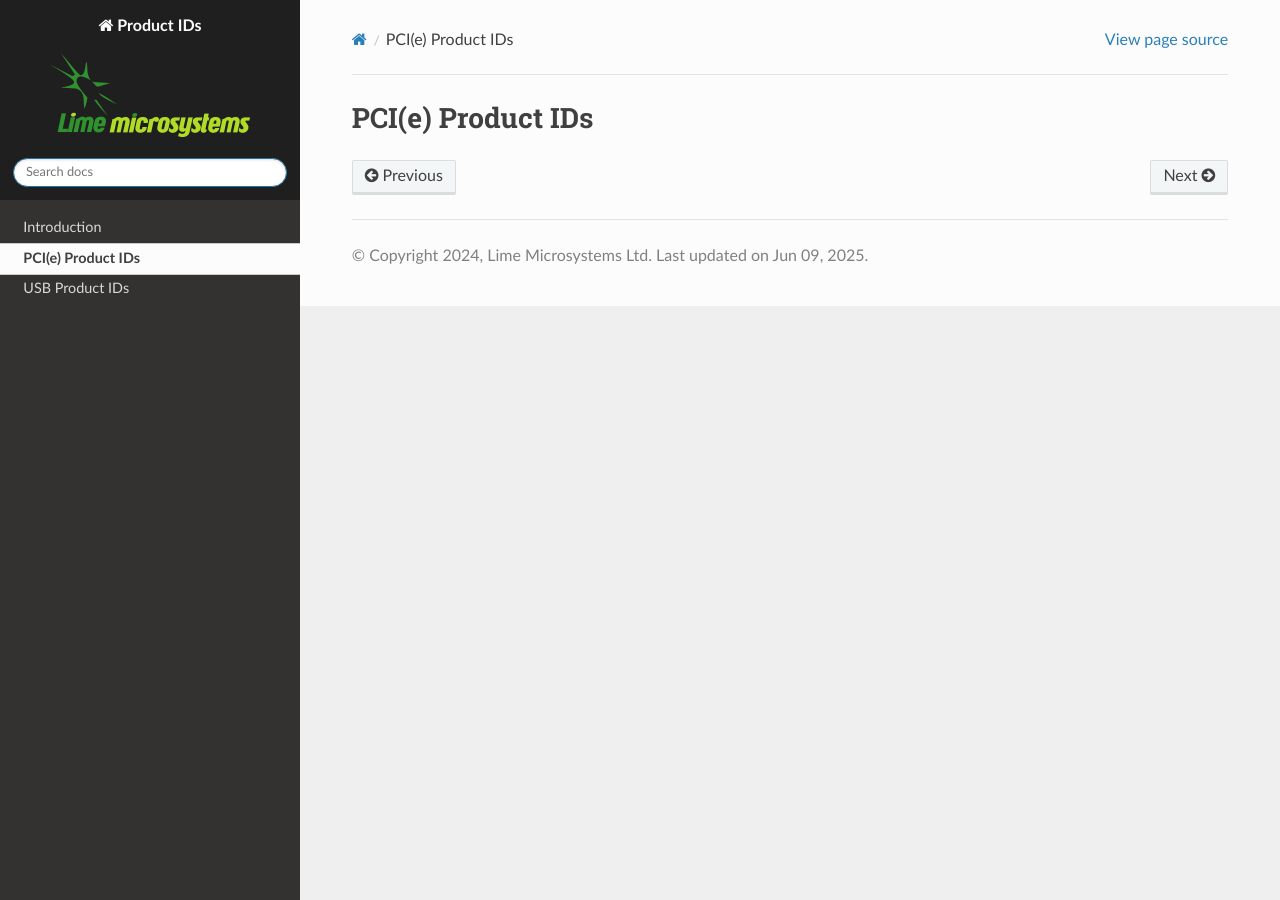
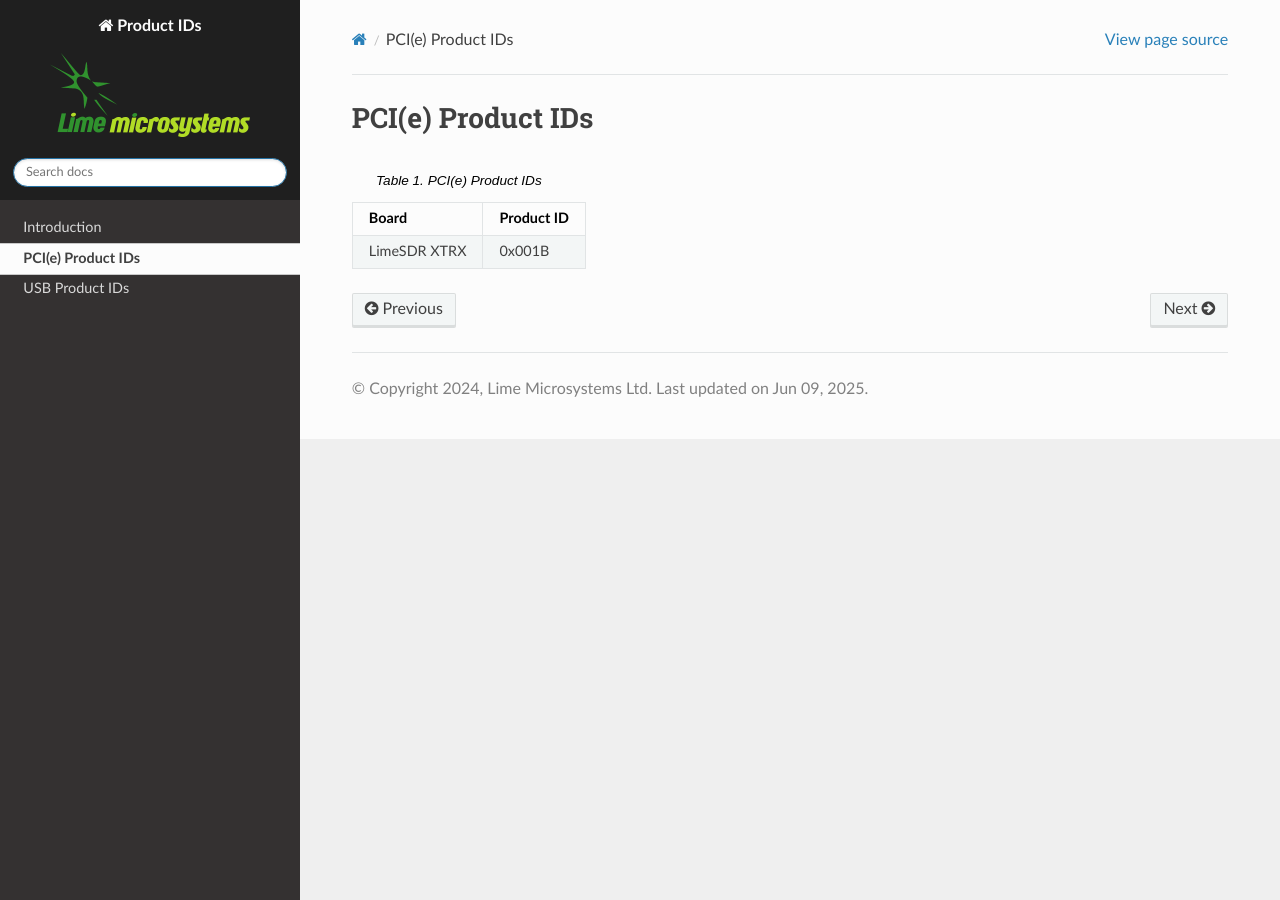
Before and after one commit to limemicro/pids, a Sphinx documentation site: the page built from docs/pci/index.rst, in a window 1280 px wide. Built offline with Sphinx 7.4.7 and the Read the Docs theme 3.1.0, drawn with Linux system fonts in a browser that asks for light colours.

Commit message:
Added LimeSDR XTRX Product ID

```diff
--- a/docs/pci/index.rst
+++ b/docs/pci/index.rst
@@ -1,2 +1,10 @@
 PCI(e) Product IDs
 ==================
+
+.. table:: Table 1. PCI(e) Product IDs
+
+   +----------------------+---------------------+
+   | **Board**            | **Product ID**      |
+   +======================+=====================+
+   | LimeSDR XTRX         | 0x001B              |
+   +----------------------+---------------------+
```
